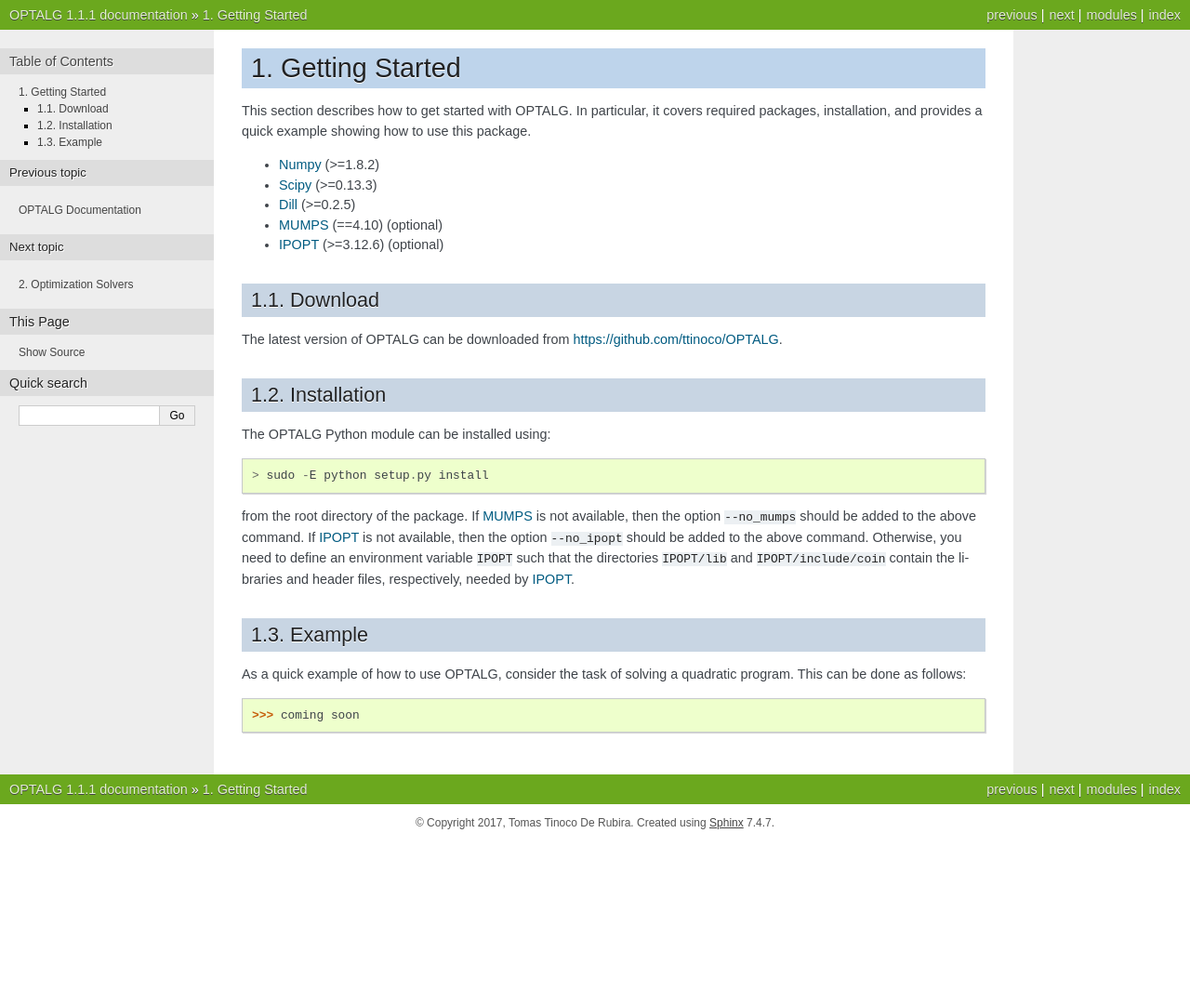
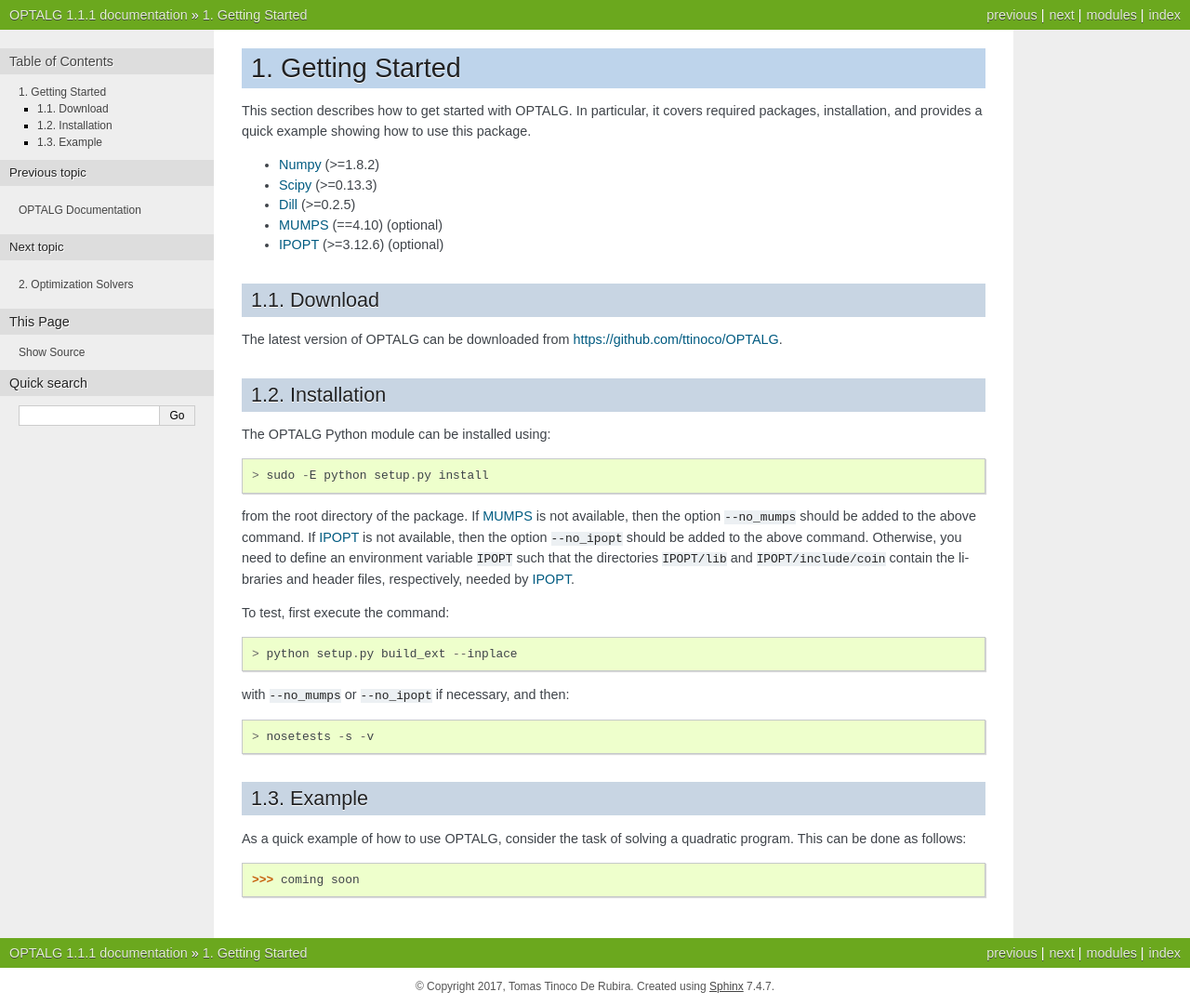
Before and after one commit to ttinoco/OPTALG, a Sphinx documentation site: the page built from docs/start.rst, in a window 1280 px wide. Shown: the whole page at 93% size. Built offline with Sphinx 7.4.7, drawn with Linux system fonts in a browser that asks for light colours; before the commit the page ends 905 px from its top, so only the background shows below that.

Commit message:
added testing commands in doc

```diff
--- a/docs/start.rst
+++ b/docs/start.rst
@@ -32,6 +32,14 @@
 
 from the root directory of the package. If `MUMPS`_ is not available, then the option ``--no_mumps`` should be added to the above command. If `IPOPT`_ is not available, then the option ``--no_ipopt`` should be added to the above command. Otherwise, you need to define an environment variable ``IPOPT`` such that the directories ``IPOPT/lib`` and ``IPOPT/include/coin`` contain the libraries and header files, respectively, needed by `IPOPT`_.
 
+To test, first execute the command::
+
+  > python setup.py build_ext --inplace
+
+with ``--no_mumps`` or ``--no_ipopt`` if necessary, and then::
+
+  > nosetests -s -v
+
 Example
 =======
 
```
Also changed, not shown: 1 other file.
